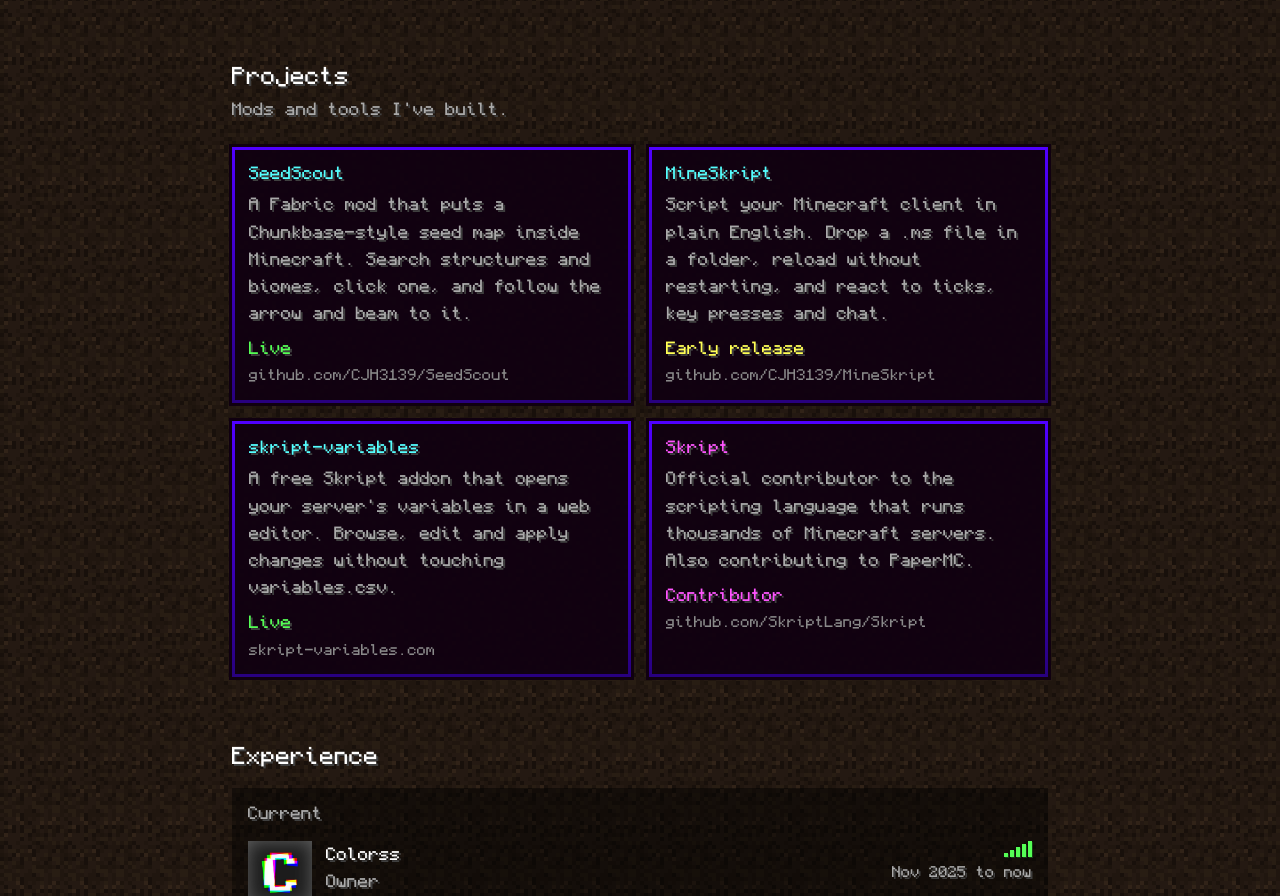
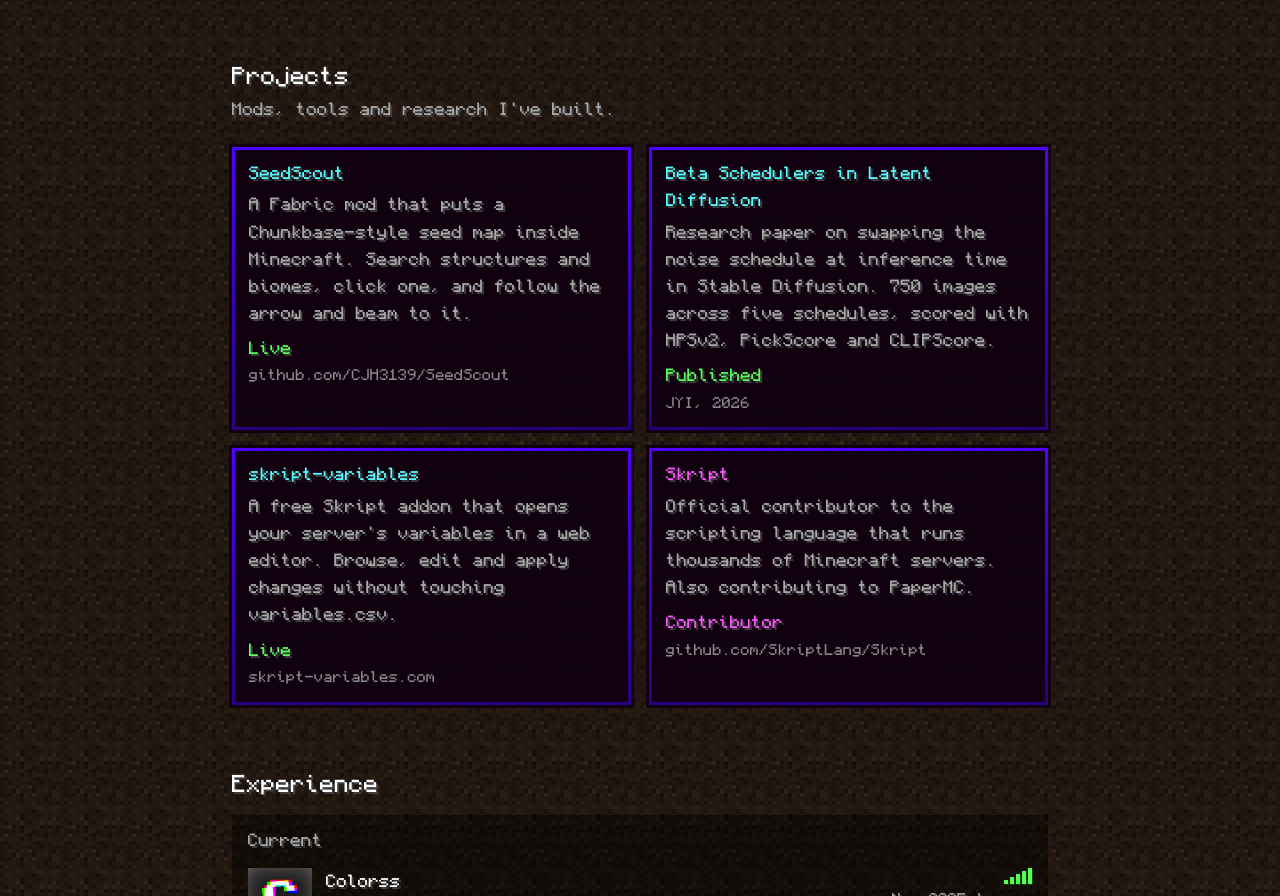
Before and after one commit to CJH3139/CJH3139.github.io, a plain HTML site: page index.html in a window 1280 px wide. Shown: the part 1711-2607 px from the top of the page. Drawn offline with Linux system fonts and the light colour scheme.

Commit message:
Add research paper

```diff
--- a/index.html
+++ b/index.html
@@ -542,7 +542,7 @@
 
   <section id="projects">
     <h2>Projects</h2>
-    <p class="sub">Mods and tools I've built.</p>
+    <p class="sub">Mods, tools and research I've built.</p>
 
     <ul class="tooltips">
       <li>
@@ -554,11 +554,11 @@
         </a>
       </li>
       <li>
-        <a class="tip" href="https://github.com/CJH3139/MineSkript" target="_blank" rel="noopener">
-          <span class="tip-name c-aqua">MineSkript</span>
-          <span class="tip-lore">Script your Minecraft client in plain English. Drop a .ms file in a folder, reload without restarting, and react to ticks, key presses and chat.</span>
-          <span class="tip-state c-yellow">Early release</span>
-          <span class="tip-url">github.com/CJH3139/MineSkript</span>
+        <a class="tip" href="assets/beta-schedulers-paper.pdf" target="_blank" rel="noopener">
+          <span class="tip-name c-aqua">Beta Schedulers in Latent Diffusion</span>
+          <span class="tip-lore">Research paper on swapping the noise schedule at inference time in Stable Diffusion. 750 images across five schedules, scored with HPSv2, PickScore and CLIPScore.</span>
+          <span class="tip-state c-green">Published</span>
+          <span class="tip-url">JYI, 2026</span>
         </a>
       </li>
       <li>
```
Also changed, not shown: 1 other file.
